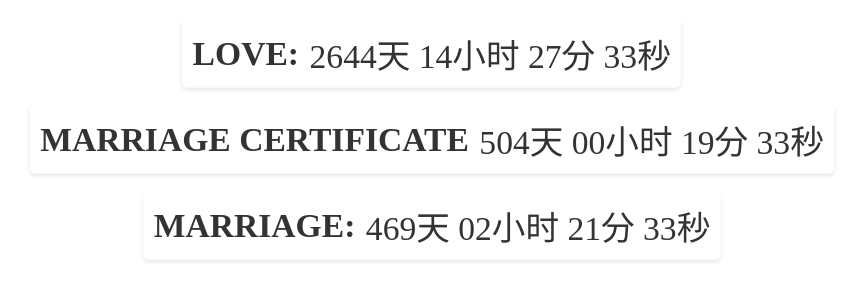
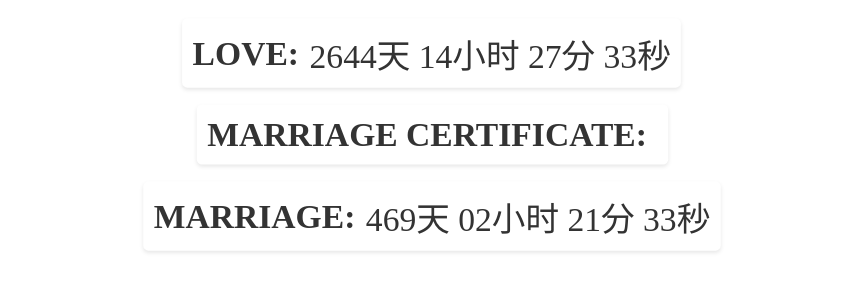
Before and after one commit to xj168/index, a plain HTML site: page index.html in a window 1280 px wide. Shown: the whole page, without its empty margins (208-1071 px from the left). Drawn offline with Linux system fonts and the light colour scheme.

Commit message:
Update index.html

```diff
--- a/index.html
+++ b/index.html
@@ -12,8 +12,8 @@
         <div id="LOVE" class="countdown-time"></div>
     </div>
     <div class="countdown-container">
-        <div class="countdown-label">MARRIAGE CERTIFICATE</div>
-        <div id="MARRIAGE_CERTIFICTE" class="countdown-time"></div>
+        <div class="countdown-label">MARRIAGE CERTIFICATE:</div>
+        <div id="CERTIFICTE" class="countdown-time"></div>
     </div>
     </div>
 	<div class="countdown-container">
```
